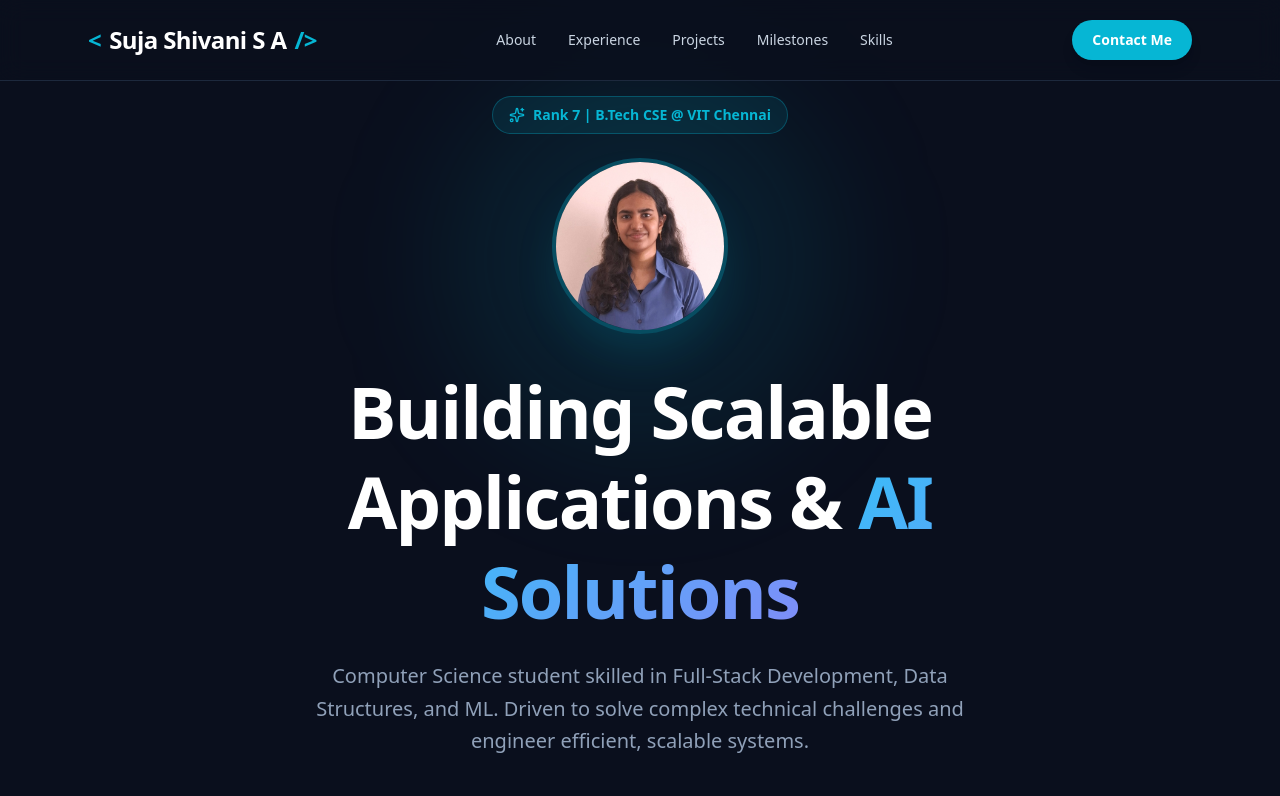
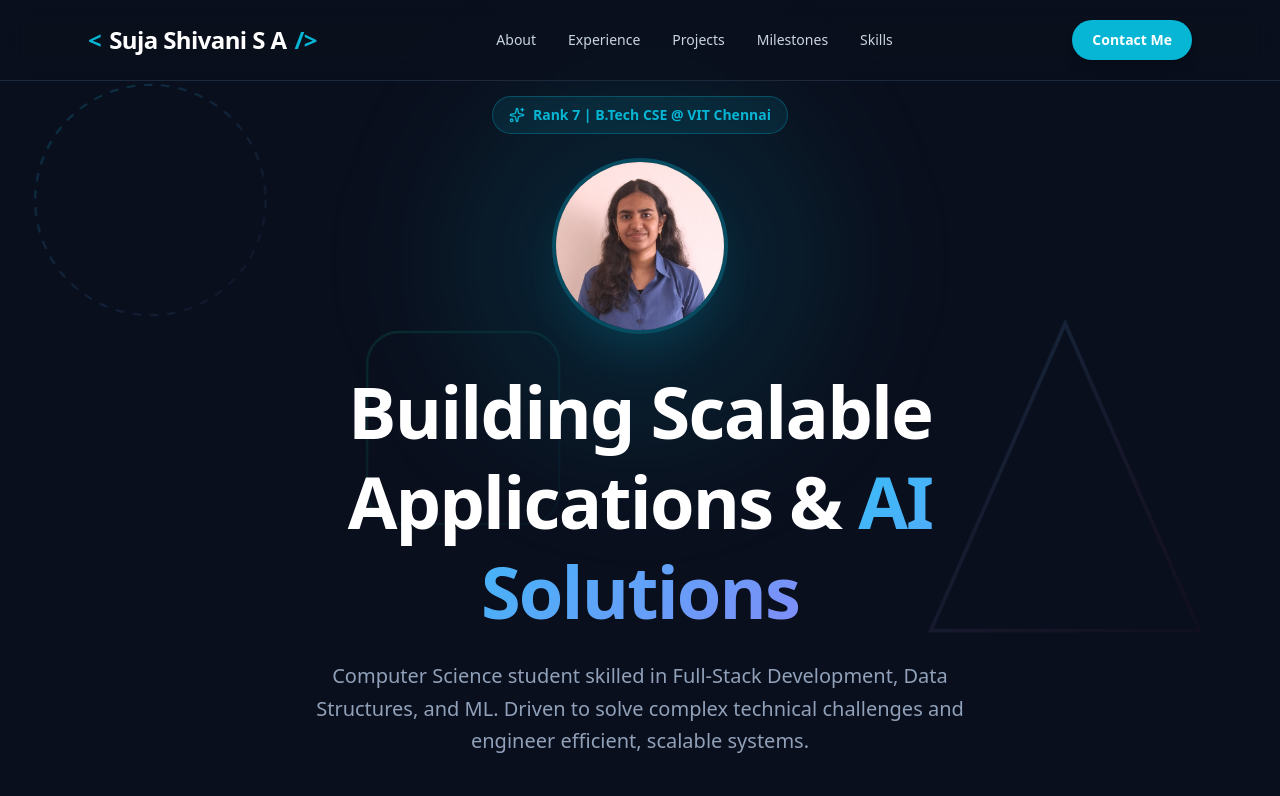
Before and after one commit to Shivani-369/Portfolio, a Next.js app: page / in a window 1280 px wide. Shown: the top 796 px of the page. Built offline with nearby package versions, Linux system fonts and the light colour scheme.

Commit message:
Add cursor-following SVG spotlight and parallax effects

```diff
--- a/src/app/page.tsx
+++ b/src/app/page.tsx
@@ -1,3 +1,6 @@
+"use client";
+
+import { useEffect, useState } from "react";
 import Image from "next/image";
 import profilePic from "../../public/og_c.jpeg";
 import {
@@ -25,8 +28,135 @@ import {
 } from "lucide-react";
 
 export default function Home() {
+  const [mousePos, setMousePos] = useState({ x: -200, y: -200 });
+
+  useEffect(() => {
+    const handleMouseMove = (e: MouseEvent) => {
+      setMousePos({ x: e.clientX, y: e.clientY });
+    };
+
+    window.addEventListener("mousemove", handleMouseMove);
+    return () => window.removeEventListener("mousemove", handleMouseMove);
+  }, []);
+
+  const calcParallax = (factor: number) => {
+    if (typeof window === "undefined") return { x: 0, y: 0 };
+    const x = (mousePos.x - window.innerWidth / 2) * factor;
+    const y = (mousePos.y - window.innerHeight / 2) * factor;
+    return { x, y };
+  };
+
+  const p1 = calcParallax(0.04);
+  const p2 = calcParallax(-0.03);
+  const p3 = calcParallax(0.02);
+
   return (
-    <div className="bg-darkbg text-slate-100 font-sans antialiased selection:bg-brand-500 selection:text-white min-h-screen">
+    <div className="bg-darkbg text-slate-100 font-sans antialiased selection:bg-brand-500 selection:text-white min-h-screen relative overflow-x-hidden">
+      {/* Interactive Cursor Spotlight */}
+      <div
+        className="pointer-events-none fixed z-30 transition-transform duration-75 ease-out rounded-full opacity-60 mix-blend-screen"
+        style={{
+          width: "450px",
+          height: "450px",
+          top: "-225px",
+          left: "-225px",
+          transform: `translate3d(${mousePos.x}px, ${mousePos.y}px, 0)`,
+          background:
+            "radial-gradient(circle, rgba(6, 182, 212, 0.15) 0%, rgba(99, 102, 241, 0.08) 45%, rgba(0,0,0,0) 70%)",
+        }}
+      />
+
+      {/* Floating Animated Interactive SVG Orbs */}
+      <div className="pointer-events-none fixed inset-0 z-10 overflow-hidden">
+        {/* SVG Mesh Grid Background */}
+        <svg
+          className="absolute inset-0 w-full h-full opacity-20"
+          xmlns="http://www.w3.org/2000/svg"
+        >
+          <defs>
+            <pattern
+              id="grid-pattern"
+              width="40"
+              height="40"
+              patternUnits="userSpaceOnUse"
+            >
+              <path
+                d="M 40 0 L 0 0 0 40"
+                fill="none"
+                stroke="rgba(255, 255, 255, 0.05)"
+                strokeWidth="1"
+              />
+            </pattern>
+          </defs>
+          <rect width="100%" height="100%" fill="url(#grid-pattern)" />
+        </svg>
+
+        {/* Dynamic Parallax Floating SVG Shapes */}
+        <svg
+          className="absolute top-20 left-10 w-72 h-72 opacity-30 transition-transform duration-300 ease-out"
+          style={{ transform: `translate3d(${p1.x}px, ${p1.y}px, 0)` }}
+          viewBox="0 0 200 200"
+        >
+          <circle
+            cx="100"
+            cy="100"
+            r="80"
+            fill="none"
+            stroke="url(#grad1)"
+            strokeWidth="1.5"
+            strokeDasharray="6,6"
+          />
+          <defs>
+            <linearGradient id="grad1" x1="0%" y1="0%" x2="100%" y2="100%">
+              <stop offset="0%" stopColor="#06b6d4" stopOpacity="0.8" />
+              <stop offset="100%" stopColor="#818cf8" stopOpacity="0.2" />
+            </linearGradient>
+          </defs>
+        </svg>
+
+        <svg
+          className="absolute top-1/3 right-12 w-96 h-96 opacity-25 transition-transform duration-500 ease-out"
+          style={{ transform: `translate3d(${p2.x}px, ${p2.y}px, 0)` }}
+          viewBox="0 0 200 200"
+        >
+          <polygon
+            points="100,20 170,180 30,180"
+            fill="none"
+            stroke="url(#grad2)"
+            strokeWidth="2"
+          />
+          <defs>
+            <linearGradient id="grad2" x1="0%" y1="0%" x2="100%" y2="100%">
+              <stop offset="0%" stopColor="#38bdf8" stopOpacity="0.7" />
+              <stop offset="100%" stopColor="#ec4899" stopOpacity="0.1" />
+            </linearGradient>
+          </defs>
+        </svg>
+
+        <svg
+          className="absolute bottom-1/4 left-1/4 w-80 h-80 opacity-20 transition-transform duration-300 ease-out"
+          style={{ transform: `translate3d(${p3.x}px, ${p3.y}px, 0)` }}
+          viewBox="0 0 200 200"
+        >
+          <rect
+            x="40"
+            y="40"
+            width="120"
+            height="120"
+            rx="20"
+            fill="none"
+            stroke="url(#grad3)"
+            strokeWidth="1.5"
+          />
+          <defs>
+            <linearGradient id="grad3" x1="0%" y1="0%" x2="100%" y2="100%">
+              <stop offset="0%" stopColor="#10b981" stopOpacity="0.8" />
+              <stop offset="100%" stopColor="#06b6d4" stopOpacity="0.2" />
+            </linearGradient>
+          </defs>
+        </svg>
+      </div>
+
       {/* Navigation */}
       <nav className="fixed top-0 left-0 w-full z-50 bg-darkbg/80 backdrop-blur-md border-b border-slate-800">
         <div className="max-w-6xl mx-auto px-6 h-20 flex items-center justify-between">
@@ -108,7 +238,7 @@ export default function Home() {
       </section>
 
       {/* Key Metrics / Stats Section */}
-      <section className="py-12 bg-slate-900/50 border-y border-slate-800">
+      <section className="py-12 bg-slate-900/50 border-y border-slate-800 relative z-20">
         <div className="max-w-6xl mx-auto px-6 grid grid-cols-2 md:grid-cols-4 gap-8 text-center">
           <div>
             <h3 className="text-4xl font-bold text-white mb-1">9.64</h3>
@@ -130,7 +260,7 @@ export default function Home() {
       </section>
 
       {/* Experience Section */}
-      <section id="experience" className="py-24 px-6 max-w-6xl mx-auto">
+      <section id="experience" className="py-24 px-6 max-w-6xl mx-auto relative z-20">
         <div className="flex items-center gap-3 mb-12">
           <Briefcase className="w-7 h-7 text-brand-500" />
           <h2 className="text-3xl font-bold text-white tracking-tight">Work Experience & Leadership</h2>
@@ -138,7 +268,7 @@ export default function Home() {
 
         <div className="space-y-8">
           {/* Experience Item 1 */}
-          <div className="bg-cardbg border border-slate-800 rounded-xl p-8 hover:border-slate-700 transition-all">
+          <div className="bg-cardbg/90 backdrop-blur-sm border border-slate-800 rounded-xl p-8 hover:border-slate-700 transition-all">
             <div className="flex flex-col md:flex-row md:items-center justify-between mb-4">
               <div>
                 <h3 className="text-xl font-bold text-white">Full-Stack Development Intern</h3>
@@ -153,7 +283,7 @@ export default function Home() {
           </div>
 
           {/* Experience Item 2 */}
-          <div className="bg-cardbg border border-slate-800 rounded-xl p-8 hover:border-slate-700 transition-all">
+          <div className="bg-cardbg/90 backdrop-blur-sm border border-slate-800 rounded-xl p-8 hover:border-slate-700 transition-all">
             <div className="flex flex-col md:flex-row md:items-center justify-between mb-4">
               <div>
                 <h3 className="text-xl font-bold text-white">Projects Team Member</h3>
@@ -167,7 +297,7 @@ export default function Home() {
           </div>
 
           {/* Experience Item 3 */}
-          <div className="bg-cardbg border border-slate-800 rounded-xl p-8 hover:border-slate-700 transition-all">
+          <div className="bg-cardbg/90 backdrop-blur-sm border border-slate-800 rounded-xl p-8 hover:border-slate-700 transition-all">
             <div className="flex flex-col md:flex-row md:items-center justify-between mb-4">
               <div>
                 <h3 className="text-xl font-bold text-white">Management Team Member</h3>
@@ -183,7 +313,7 @@ export default function Home() {
       </section>
 
       {/* Projects Section */}
-      <section id="projects" className="py-24 px-6 bg-slate-900/30 border-t border-slate-800">
+      <section id="projects" className="py-24 px-6 bg-slate-900/30 border-t border-slate-800 relative z-20">
         <div className="max-w-6xl mx-auto">
           <div className="flex items-center gap-3 mb-12">
             <Code className="w-7 h-7 text-brand-500" />
@@ -192,7 +322,7 @@ export default function Home() {
 
           <div className="grid grid-cols-1 md:grid-cols-2 lg:grid-cols-3 gap-8">
             {/* Project 1 */}
-            <div className="bg-cardbg border border-slate-800 rounded-xl p-6 flex flex-col justify-between hover:border-brand-500/50 transition-all">
+            <div className="bg-cardbg/90 backdrop-blur-sm border border-slate-800 rounded-xl p-6 flex flex-col justify-between hover:border-brand-500/50 transition-all">
               <div>
                 <div className="flex items-center justify-between mb-4">
                   <span className="text-xs font-semibold px-2.5 py-1 rounded bg-brand-500/10 text-brand-500 border border-brand-500/20">AI & Computer Vision</span>
@@ -214,7 +344,7 @@ export default function Home() {
             </div>
 
             {/* Project 2 */}
-            <div className="bg-cardbg border border-slate-800 rounded-xl p-6 flex flex-col justify-between hover:border-brand-500/50 transition-all">
+            <div className="bg-cardbg/90 backdrop-blur-sm border border-slate-800 rounded-xl p-6 flex flex-col justify-between hover:border-brand-500/50 transition-all">
               <div>
                 <div className="flex items-center justify-between mb-4">
                   <span className="text-xs font-semibold px-2.5 py-1 rounded bg-emerald-500/10 text-emerald-400 border border-emerald-500/20">Full-Stack Web</span>
@@ -235,7 +365,7 @@ export default function Home() {
             </div>
 
             {/* Project 3 */}
-            <div className="bg-cardbg border border-slate-800 rounded-xl p-6 flex flex-col justify-between hover:border-brand-500/50 transition-all">
+            <div className="bg-cardbg/90 backdrop-blur-sm border border-slate-800 rounded-xl p-6 flex flex-col justify-between hover:border-brand-500/50 transition-all">
               <div>
                 <div className="flex items-center justify-between mb-4">
                   <span className="text-xs font-semibold px-2.5 py-1 rounded bg-indigo-500/10 text-indigo-400 border border-indigo-500/20">Mobile App</span>
@@ -256,7 +386,7 @@ export default function Home() {
             </div>
 
             {/* Project 4 */}
-            <div className="bg-cardbg border border-slate-800 rounded-xl p-6 flex flex-col justify-between hover:border-brand-500/50 transition-all">
+            <div className="bg-cardbg/90 backdrop-blur-sm border border-slate-800 rounded-xl p-6 flex flex-col justify-between hover:border-brand-500/50 transition-all">
               <div>
                 <div className="flex items-center justify-between mb-4">
                   <span className="text-xs font-semibold px-2.5 py-1 rounded bg-cyan-500/10 text-cyan-400 border border-cyan-500/20">AI & Multi-Agent Systems</span>
@@ -279,7 +409,7 @@ export default function Home() {
             </div>
 
             {/* Project 5 */}
-            <div className="bg-cardbg border border-slate-800 rounded-xl p-6 flex flex-col justify-between hover:border-brand-500/50 transition-all">
+            <div className="bg-cardbg/90 backdrop-blur-sm border border-slate-800 rounded-xl p-6 flex flex-col justify-between hover:border-brand-500/50 transition-all">
               <div>
                 <div className="flex items-center justify-between mb-4">
                   <span className="text-xs font-semibold px-2.5 py-1 rounded bg-cyan-500/10 text-cyan-400 border border-cyan-500/20">Web Game</span>
@@ -306,7 +436,7 @@ export default function Home() {
       </section>
 
       {/* Academic Milestones & Achievements */}
-      <section id="achievements" className="py-24 px-6 max-w-6xl mx-auto">
+      <section id="achievements" className="py-24 px-6 max-w-6xl mx-auto relative z-20">
         <div className="flex items-center gap-3 mb-12">
           <Award className="w-7 h-7 text-brand-500" />
           <h2 className="text-3xl font-bold text-white tracking-tight">Academic Journey & Highlights</h2>
@@ -314,7 +444,7 @@ export default function Home() {
 
         <div className="grid grid-cols-1 md:grid-cols-2 gap-8">
           {/* Academic Success Card */}
-          <div className="bg-cardbg border border-slate-800 rounded-xl p-8 relative overflow-hidden">
+          <div className="bg-cardbg/90 backdrop-blur-sm border border-slate-800 rounded-xl p-8 relative overflow-hidden">
             <div className="absolute -right-6 -bottom-6 w-32 h-32 bg-brand-500/10 rounded-full blur-2xl"></div>
             <h3 className="text-xl font-bold text-white mb-4 flex items-center gap-2">
               <GraduationCap className="text-brand-500" /> Academic Excellence
@@ -332,7 +462,7 @@ export default function Home() {
           </div>
 
           {/* Hackathon Spotlight Card */}
-          <div className="bg-cardbg border border-slate-800 rounded-xl p-8 relative overflow-hidden">
+          <div className="bg-cardbg/90 backdrop-blur-sm border border-slate-800 rounded-xl p-8 relative overflow-hidden">
             <div className="absolute -right-6 -bottom-6 w-32 h-32 bg-purple-500/10 rounded-full blur-2xl"></div>
             <h3 className="text-xl font-bold text-white mb-4 flex items-center gap-2">
               <Trophy className="text-amber-400" /> DataSprint 24-Hour Hackathon
@@ -350,7 +480,7 @@ export default function Home() {
       </section>
 
       {/* Technical Skills Section */}
-      <section id="skills" className="py-24 px-6 bg-slate-900/30 border-t border-slate-800">
+      <section id="skills" className="py-24 px-6 bg-slate-900/30 border-t border-slate-800 relative z-20">
         <div className="max-w-6xl mx-auto">
           <div className="flex items-center gap-3 mb-12">
             <Cpu className="w-7 h-7 text-brand-500" />
@@ -358,7 +488,7 @@ export default function Home() {
           </div>
 
           <div className="grid grid-cols-1 md:grid-cols-3 gap-8">
-            <div className="bg-cardbg border border-slate-800 rounded-xl p-6">
+            <div className="bg-cardbg/90 backdrop-blur-sm border border-slate-800 rounded-xl p-6">
               <h3 className="text-white font-semibold mb-4 flex items-center gap-2">
                 <Code2 className="w-5 h-5 text-brand-500" /> Languages
               </h3>
@@ -372,7 +502,7 @@ export default function Home() {
               </div>
             </div>
 
-            <div className="bg-cardbg border border-slate-800 rounded-xl p-6">
+            <div className="bg-cardbg/90 backdrop-blur-sm border border-slate-800 rounded-xl p-6">
               <h3 className="text-white font-semibold mb-4 flex items-center gap-2">
                 <Layers className="w-5 h-5 text-brand-500" /> Web & Mobile
               </h3>
@@ -385,7 +515,7 @@ export default function Home() {
               </div>
             </div>
 
-            <div className="bg-cardbg border border-slate-800 rounded-xl p-6">
+            <div className="bg-cardbg/90 backdrop-blur-sm border border-slate-800 rounded-xl p-6">
               <h3 className="text-white font-semibold mb-4 flex items-center gap-2">
                 <Database className="w-5 h-5 text-brand-500" /> Databases & Tools
               </h3>
@@ -401,7 +531,7 @@ export default function Home() {
           </div>
 
           {/* Certifications Row */}
-          <div className="mt-8 bg-cardbg border border-slate-800 rounded-xl p-6">
+          <div className="mt-8 bg-cardbg/90 backdrop-blur-sm border border-slate-800 rounded-xl p-6">
             <h3 className="text-white font-semibold mb-4 flex items-center gap-2">
               <CheckCircle2 className="w-5 h-5 text-brand-500" /> Certificates
             </h3>
@@ -482,7 +612,7 @@ export default function Home() {
       </section>
 
       {/* Footer */}
-      <footer id="contact" className="py-12 border-t border-slate-800 bg-darkbg text-center">
+      <footer id="contact" className="py-12 border-t border-slate-800 bg-darkbg text-center relative z-20">
         <div className="max-w-6xl mx-auto px-6">
           <h3 className="text-2xl font-bold text-white mb-2">Let&apos;s Connect</h3>
           <p className="text-slate-400 text-sm mb-6">Open to software engineering internships and collaborative technical projects.</p>
```
